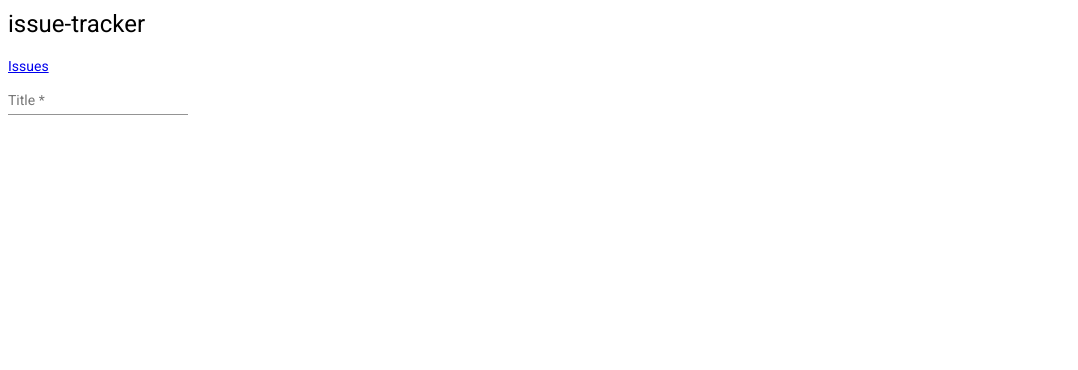
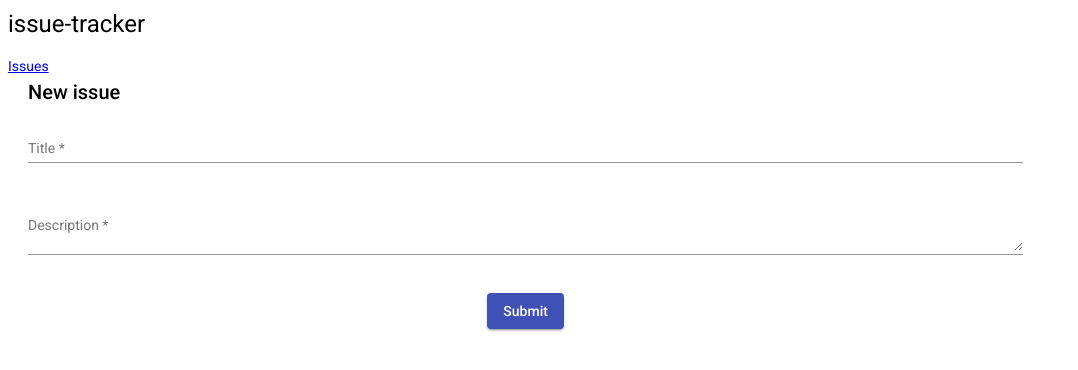
Before and after one commit to dimitrius5/issue-tracker, an Angular app: page /detail in a window 1280 px wide. Shown: the top 370 px of the page, without its empty margins (0-1078 px from the left). Built offline with nearby package versions, Linux system fonts and the light colour scheme; no server answers.

Commit message:
Issue edit form

```diff
--- a/src/app/app.module.ts
+++ b/src/app/app.module.ts
@@ -9,6 +9,7 @@ import { IssueDetailComponent } from './issue-detail/issue-detail.component';
 import { BrowserAnimationsModule } from '@angular/platform-browser/animations';
 import {FormsModule, ReactiveFormsModule} from '@angular/forms';
 import {MatInputModule} from '@angular/material/input';
+import {MatButtonModule} from '@angular/material/button';
 
 
 @NgModule({
@@ -24,7 +25,8 @@ import {MatInputModule} from '@angular/material/input';
     FormsModule,
     BrowserAnimationsModule,
     ReactiveFormsModule,
-    MatInputModule
+    MatInputModule,
+    MatButtonModule
   ],
   providers: [],
   bootstrap: [AppComponent]
--- a/src/app/issue-detail/issue-detail.component.html
+++ b/src/app/issue-detail/issue-detail.component.html
@@ -1,4 +1,6 @@
-<form class="example-form">
+<div class="container">
+    <h2>New issue</h2>
+    <form class="example-form" (ngSubmit)="Submit()">
         <mat-form-field class="example-full-width">
             <mat-label>Title</mat-label>
             <input type="text" matInput [formControl]="titleFormControl">
@@ -6,4 +8,15 @@
                 Title is <strong>required</strong>
             </mat-error>
         </mat-form-field>
+        <mat-form-field class="example-full-width">
+            <mat-label>Description</mat-label>
+            <textarea matInput [formControl]="titleFormControl"></textarea>
+            <mat-error *ngIf="titleFormControl.hasError('required')">
+                Description is <strong>required</strong>
+            </mat-error>
+        </mat-form-field>
+        <div class="submit">
+            <button mat-raised-button color="primary" type="submit">Submit</button>
+        </div>
     </form>
+</div>
--- a/src/app/issue-detail/issue-detail.component.sass
+++ b/src/app/issue-detail/issue-detail.component.sass
@@ -0,0 +1,13 @@
+.container
+    margin-left: 20px
+.example-form
+  min-width: 150px
+  width: 80%
+
+.example-full-width
+  width: 100%
+  margin-bottom: 20px
+
+.submit
+  display: flex
+  justify-content: center
--- a/src/app/issue-detail/issue-detail.component.ts
+++ b/src/app/issue-detail/issue-detail.component.ts
@@ -31,5 +31,7 @@ export class IssueDetailComponent implements OnInit {
     this.issueService.getIssue(id)
       .subscribe(issue => this.issue = issue);
   }
-
+  Submit(){
+    console.log('working');
+  }
 }
```
Lines whose indentation alone changed are shown as unchanged.
